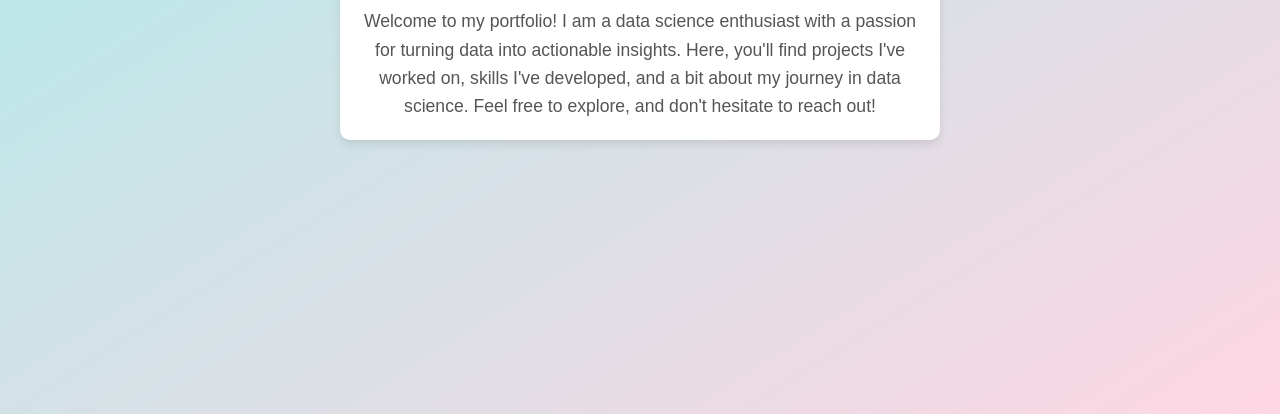
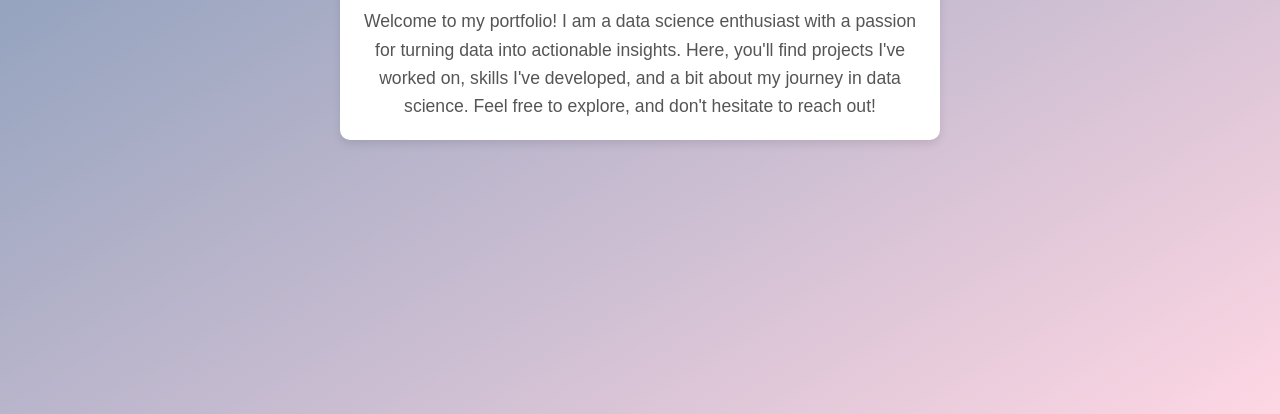
Before and after one commit to brendanwaters/brendanwaters.github.io, a plain HTML site: page index.html in a window 1280 px wide. Shown: the part 386-800 px from the top of the page. Drawn offline with Linux system fonts and the light colour scheme.

Commit message:
Update style.css

```diff
--- a/style.css
+++ b/style.css
@@ -39,5 +39,5 @@ body {
 }
 
 body {
-    background: linear-gradient(to bottom right, #a8edea, #fed6e3); /* Change colors as desired */
+    background: linear-gradient(to bottom right, #7393B3, #fed6e3); /* Change colors as desired */
 }
```
